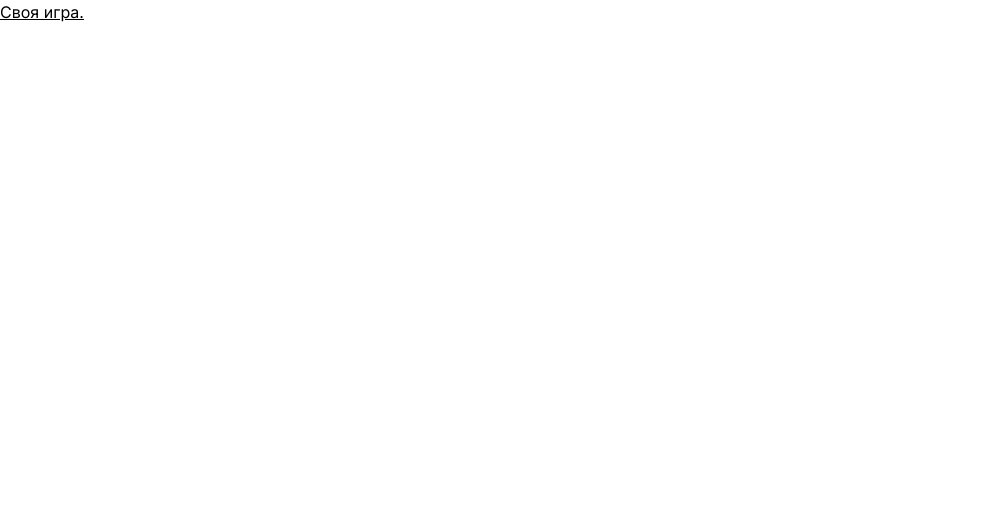
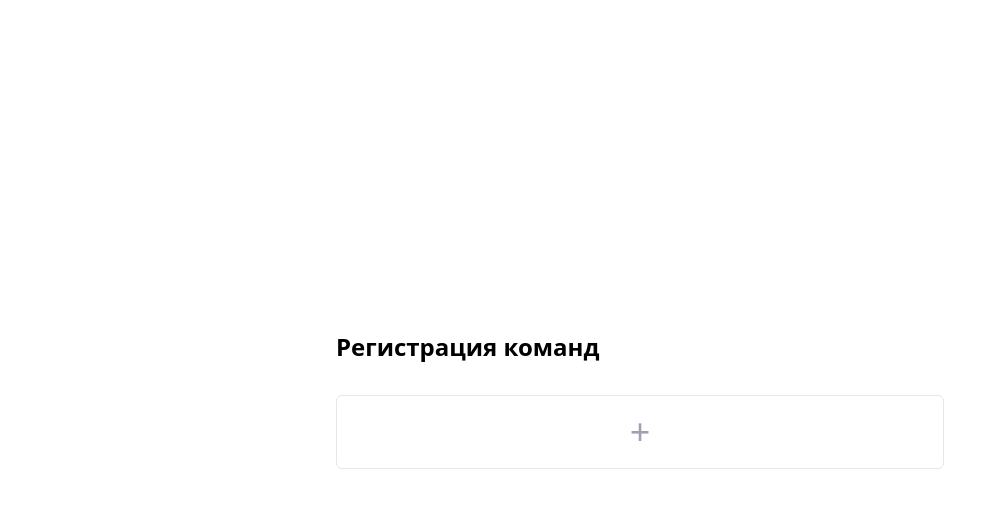
Before and after one commit to otomir23/jeopardy, a Next.js app: page / in a window 1280 px wide. Shown: the top 508 px of the page, without its empty margins (0-1006 px from the left). Built offline with nearby package versions, Linux system fonts and the light colour scheme.

Commit message:
Create teams registration

```diff
--- /dev/null
+++ b/src/components/TeamRegistration/index.tsx
@@ -0,0 +1,63 @@
+import {Team} from "../../types";
+import {useState} from "react";
+
+export type TeamRegistrationProps = {
+    onRegister?: (team: Team[]) => void
+}
+
+export default function TeamRegistration({onRegister}: TeamRegistrationProps) {
+    const [teams, setTeams] = useState<Team[]>([]);
+
+    return (
+        <div className="flex items-center justify-center min-h-screen w-full">
+            <div className="flex flex-col gap-8 p-8 w-full max-w-2xl">
+                <h1 className="text-2xl font-bold">Регистрация команд</h1>
+                {teams.map((team, index) => (
+                    <div key={index}
+                         className="flex flex-col items-center justify-center w-full p-4 text-left border rounded-md">
+                        <div className="flex flex-row items-center justify-between w-full gap-4">
+                            <label className="block text-sm font-medium text-gray-700">{index + 1}</label>
+                            <input
+                                type="text"
+                                className="block w-full px-3 py-2 text-sm border border-gray-300 rounded-md shadow-sm focus:outline-none focus:ring-indigo-500 focus:border-indigo-500 sm:text-sm"
+                                placeholder="Имя команды"
+                                onChange={(e) => {
+                                    const newTeams = [...teams];
+                                    newTeams[index].name = e.target.value;
+                                    setTeams(newTeams);
+                                }}
+                            />
+                            <button
+                                type="button"
+                                className="px-3 py-2 text-sm font-medium text-white bg-red-600 border border-transparent rounded-md shadow-sm hover:bg-red-700 focus:outline-none focus:ring-2 focus:ring-offset-2 focus:ring-red-500"
+                                onClick={() => {
+                                    const newTeams = [...teams];
+                                    newTeams.splice(index, 1);
+                                    setTeams(newTeams);
+                                }}
+                            >
+                                Удалить
+                            </button>
+                        </div>
+                    </div>
+                ))}
+                {teams.length < 4 && (
+                    <button
+                        className="flex items-center justify-center w-full p-4 text-left border rounded-md hover:border-gray-300 text-gray-400 hover:text-gray-500 text-4xl transition-colors"
+                        onClick={() => setTeams([...teams, {name: '', score: 0}])}
+                    >
+                        +
+                    </button>
+                )}
+                {(teams.length > 1 && teams.length < 5 && teams.filter(team => team.name.length < 1).length === 0) && (
+                    <button
+                        className="px-4 py-2 font-bold text-white bg-green-500 rounded-md w-full hover:bg-green-600 transition-colors"
+                        onClick={() => onRegister && onRegister(teams)}
+                    >
+                        Перейти к игре
+                    </button>
+                )}
+            </div>
+        </div>
+    )
+}
--- a/src/components/index.ts
+++ b/src/components/index.ts
@@ -1 +1,2 @@
 export {default as Layout} from './layout';
+export {default as TeamRegistration} from './TeamRegistration';
--- a/src/pages/index.tsx
+++ b/src/pages/index.tsx
@@ -1,9 +1,22 @@
-import {Layout} from "../components";
+import {Layout, TeamRegistration} from "../components";
+import {useState} from "react";
+import {Team} from "../types";
 
 export default function Home() {
+    const [teams, setTeams] = useState<Team[]>([])
+
+    if (teams.length === 0) {
+        return (
+            <TeamRegistration
+                onRegister={teams => setTeams(teams)}
+            />
+        )
+    }
+
     return (
         <Layout>
             <p className="underline">Своя игра.</p>
+            {teams.map(t => <p key={t.name}>{t.name}</p>)}
         </Layout>
     )
 }
```
